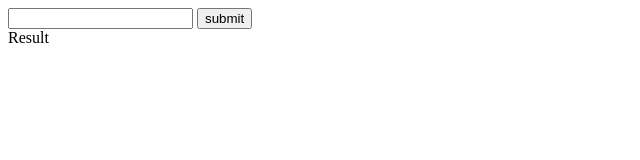
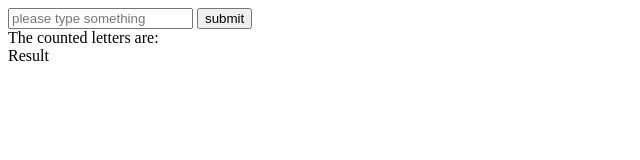
Before and after one commit to tangratannakra/JS-playground, a plain HTML site: page CountingLetters/index.html in a window 1280 px wide. Shown: the whole page, without its empty margins (0-640 px from the left). Drawn offline with Linux system fonts and the light colour scheme.

Commit message:
finishing the task

```diff
--- a/CountingLetters/index.html
+++ b/CountingLetters/index.html
@@ -8,11 +8,11 @@
 </head>
 <body>
     <form action="">
-            <input type="text" placeholder="please type something" value=" ">
+            <input type="text" placeholder="please type something" value="">
             <button type="submit">submit</button>
     </form>
 
-<div id="string"></div>
+<div id="string">The counted letters are:</div>
 <div id="result">Result</div>
 
 <script src="/CountingLetters/scripts.js"></script>
--- a/CountingLetters/scripts.js
+++ b/CountingLetters/scripts.js
@@ -2,17 +2,24 @@
 const stringDisplay = document.querySelector('#string');
 const resultDisplay = document.querySelector('#result');
 const submitBtn = document.querySelector('button');
+
 let input = document.querySelector('input');
-console.log(input);
+
 var inputString;
 var result;
 
+//Event on the button
+submitBtn.onclick = (e) => {
+    //preventing the reload of the form
+    e.preventDefault();
 
-submitBtn.onclick = (e) => {
-    e.preventDefault();
+    //grabbing the input string from the input field of the form
     inputString = input.value;
 
+    //the function counting the ltters
     countLetters();
+
+    //placing the result into the html element
     resultDisplay.innerHTML = result;
 }
 
@@ -20,14 +27,12 @@ function countLetters() {
     //takes as an imput parametter the imputString
     //and should return the counted letters;
     let splitString = inputString.split('');
-    console.log(splitString);
     let sortString = splitString.sort();
     let count = 1;
     let resultArray = [];
 
 
      for (let i = 0; i < sortString.length; i++){
-
         if (sortString[i] == sortString[i+1]){
             count = count + 1;
         }
@@ -40,6 +45,4 @@ function countLetters() {
      }
 
      return result;
-     //console.log(resultArray.join(','));
-
 }
```
